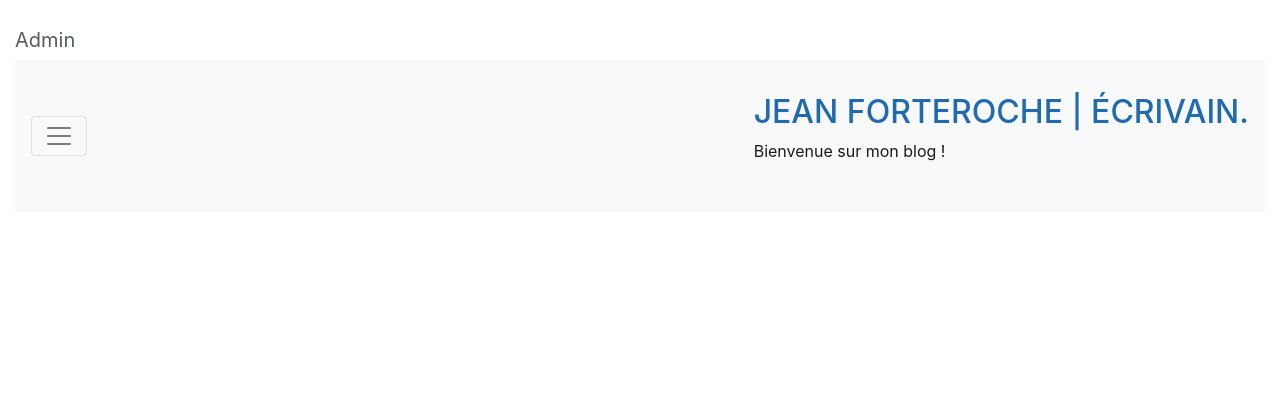
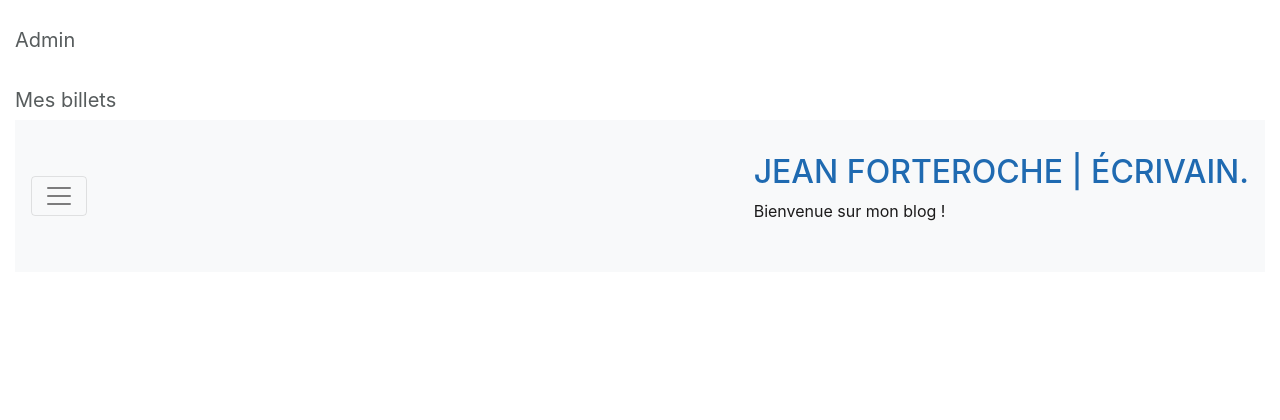
Before and after one commit to Montagne253/P4-Blog, a PHP site: page / in a window 1280 px wide, after a click that opens the changed part. Shown: the top 420 px of the page. Before the commit the page ends 161 px from the top, so only its background shows below. Run offline with PHP 8.4, Linux system fonts and the light colour scheme; data that the repository does not hold is empty; some libraries are stand-ins or nearby versions.

Commit message:
Ajout Lien

```diff
--- a/index.php
+++ b/index.php
@@ -27,6 +27,9 @@ $bdd = new PDO('mysql:host=localhost;dbname=p4;charset=utf8', 'root', 'Dj253kolo
             <div class="pos-f-t">
                 <div class="collapse" id="navbarToggleExternalContent">
                 <a class="navbar-brand" href="connexion.php">Admin</a>
+                </div>
+                <div class="collapse" id="navbarToggleExternalContent">
+                <a class="navbar-brand" href="billet.php">Mes billets</a>
                 </div>
                 <nav class="navbar navbar-light bg-light">
                     <button class="navbar-toggler" type="button" data-toggle="collapse" data-target="#navbarToggleExternalContent" aria-controls="navbarToggleExternalContent" aria-expanded="false" aria-label="Toggle navigation">
```
